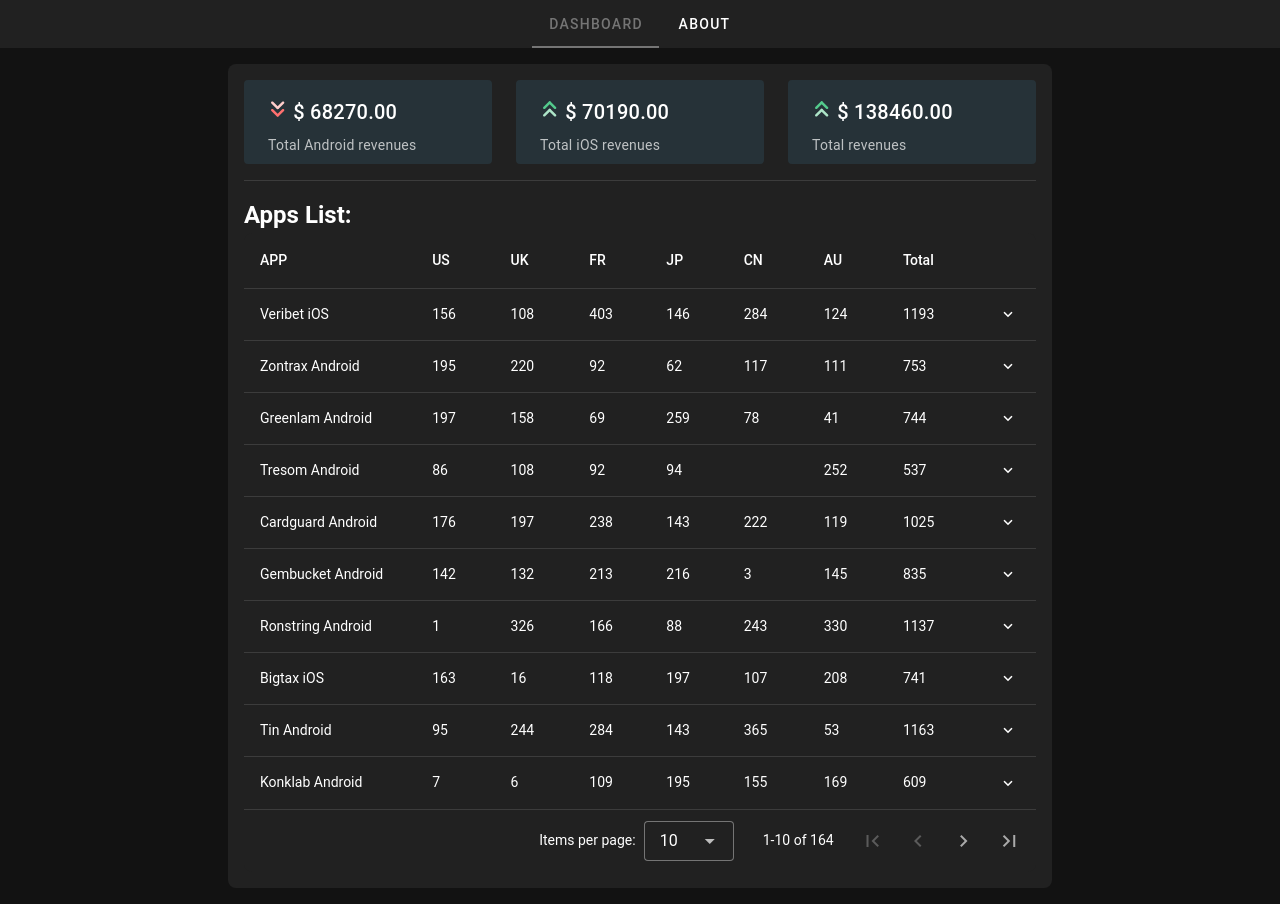
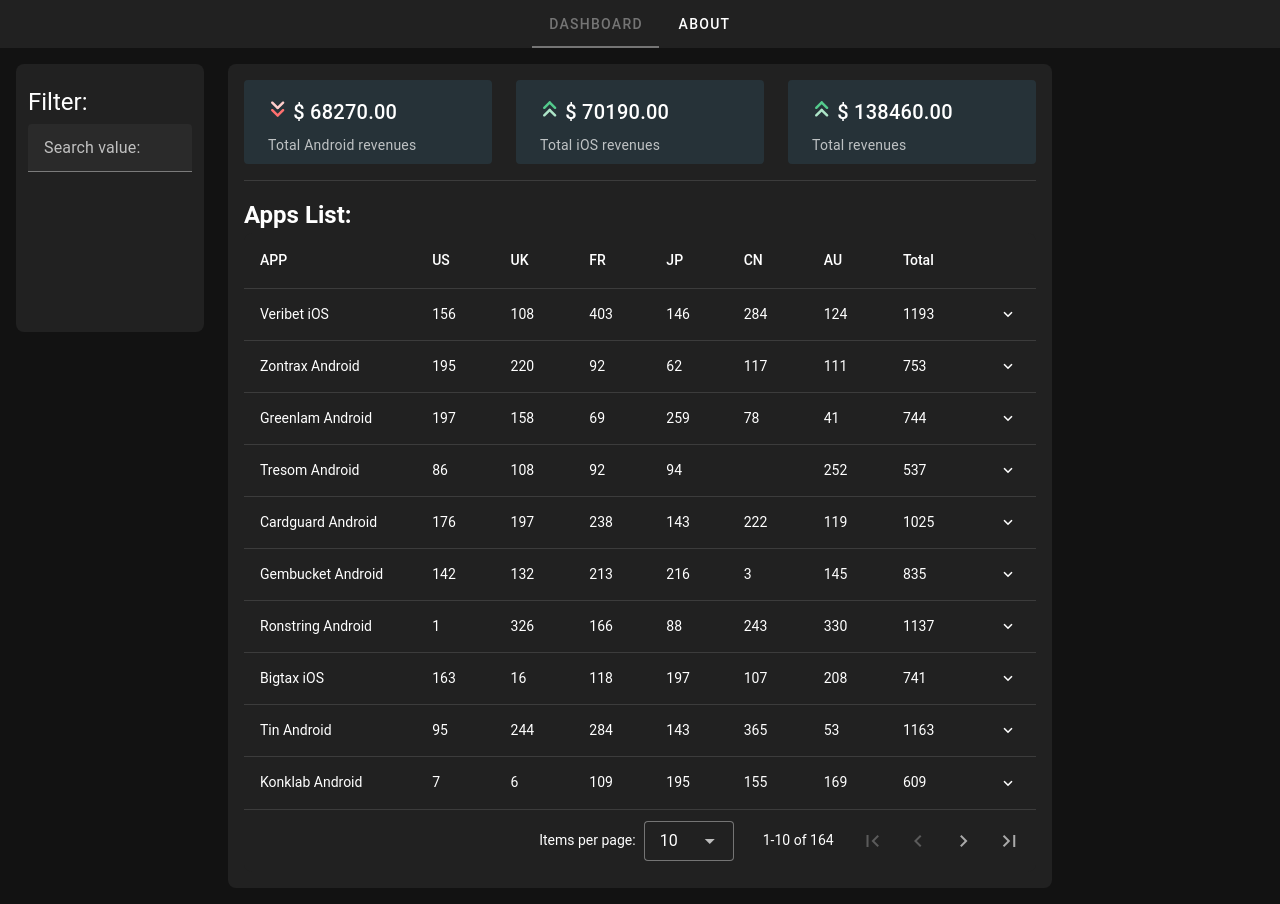
Before and after one commit to 3quanimity/vuetify-dashboard, a Vue app: page / in a window 1280 px wide. Built offline with nearby package versions, Linux system fonts and the light colour scheme.

Commit message:
add a filter to support table search

```diff
--- a/components.d.ts
+++ b/components.d.ts
@@ -8,6 +8,7 @@ export {}
 declare module 'vue' {
   export interface GlobalComponents {
     BarChart: typeof import('./src/components/BarChart.vue')['default']
+    FilterBloc: typeof import('./src/components/FilterBloc.vue')['default']
     KpiBloc: typeof import('./src/components/KpiBloc.vue')['default']
     RouterLink: typeof import('vue-router')['RouterLink']
     RouterView: typeof import('vue-router')['RouterView']
--- /dev/null
+++ b/src/components/FilterBloc.vue
@@ -0,0 +1,26 @@
+<template>
+  <v-sheet
+    rounded="lg"
+    min-height="268"
+    class="pa-3"
+  >
+    <v-list-item-title class="text-h5 mb-1 mt-2">
+      Filter:
+    </v-list-item-title>
+    <v-text-field
+      v-model="searchValue"
+      label="Search value:"
+      density="comfortable"
+    />
+  </v-sheet>
+</template>
+
+  <script setup lang="ts">
+  import { ref, watch } from "vue";
+  const searchValue = ref("");
+  const emit = defineEmits(["searchValueChanged"]);
+
+  watch(searchValue, (newValue) => {
+    emit("searchValueChanged", newValue);
+  });
+  </script>
--- a/src/pages/index.vue
+++ b/src/pages/index.vue
@@ -31,7 +31,9 @@
           <v-col
             cols="12"
             sm="2"
-          />
+          >
+            <FilterBloc @search-value-changed="updateSearchValue" />
+          </v-col>
 
           <!-- MAIN COLUMN -->
           <v-col
@@ -82,6 +84,7 @@
                 :headers="headers"
                 item-value="app"
                 show-expand
+                :search="searchValue"
               >
                 <!-- customizing column titles example -->
                 <template #header.app="{ column }">
@@ -180,6 +183,7 @@ import useGetBestCountry from "../utils/useGetBestCountry"
 
 // Components
 import KpiBloc from "@/components/KpiBloc.vue";
+import FilterBloc from "@/components/FilterBloc.vue";
 
 // Variables
 const selectedTab = ref(0);
@@ -187,6 +191,7 @@ const links = ref(["Dashboard", "About"]);
 const apiResult = ref()
 const groupedData = ref<any[]>([]) // // Explicitly allow any[] to fix the error: Type 'any[]' is not assignable to type 'never[]'
 const expanded = ref([]);
+const searchValue = ref("");
 
 const headers = ref([
   { title: "App",   key: "app" },
@@ -229,4 +234,8 @@ const getTotalOsRevenues= (os = "") => {
   return `${useFormatRevenues(total)}`;
 };
 
+const updateSearchValue = (val: any) => {
+  searchValue.value = val
+}
+
 </script>
```
